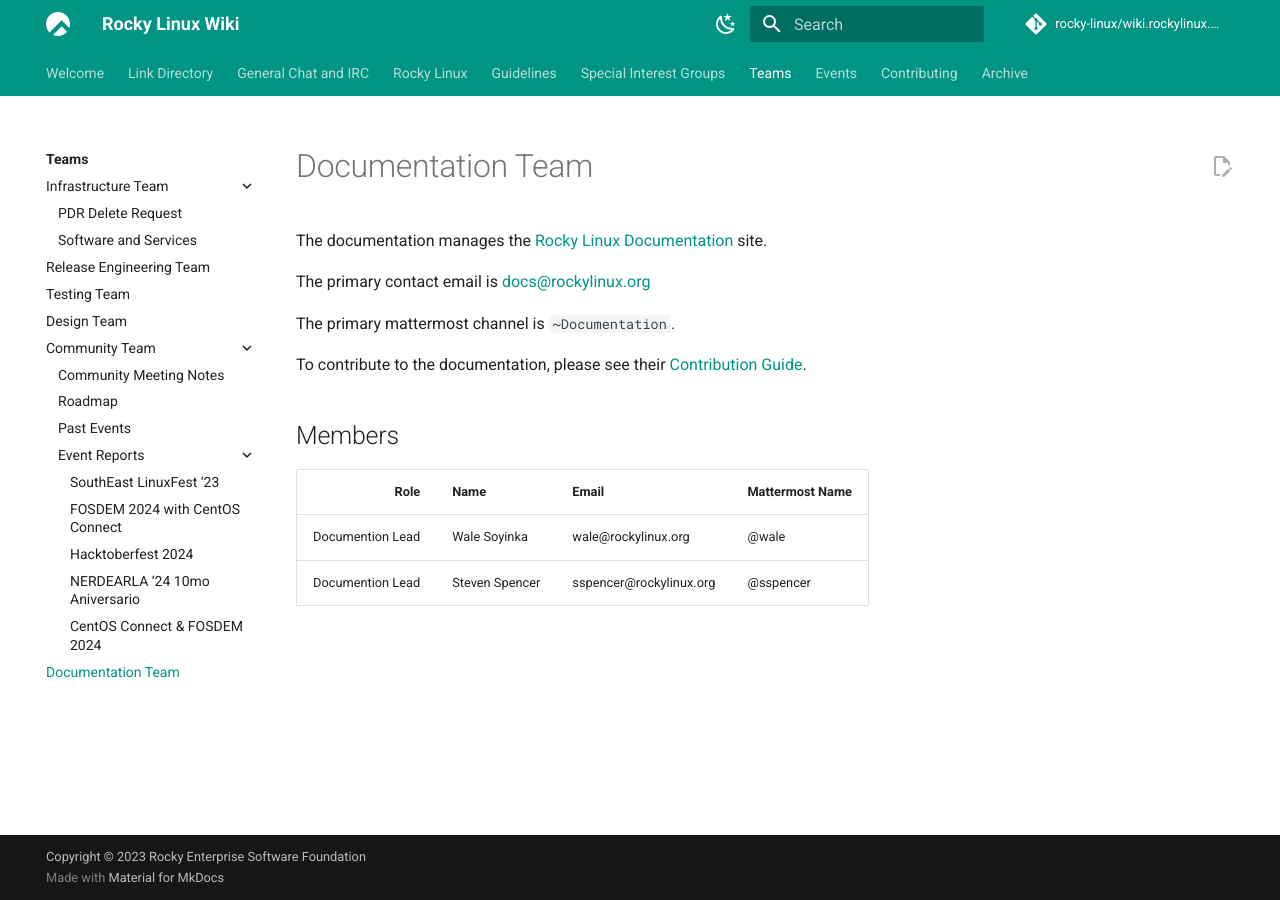
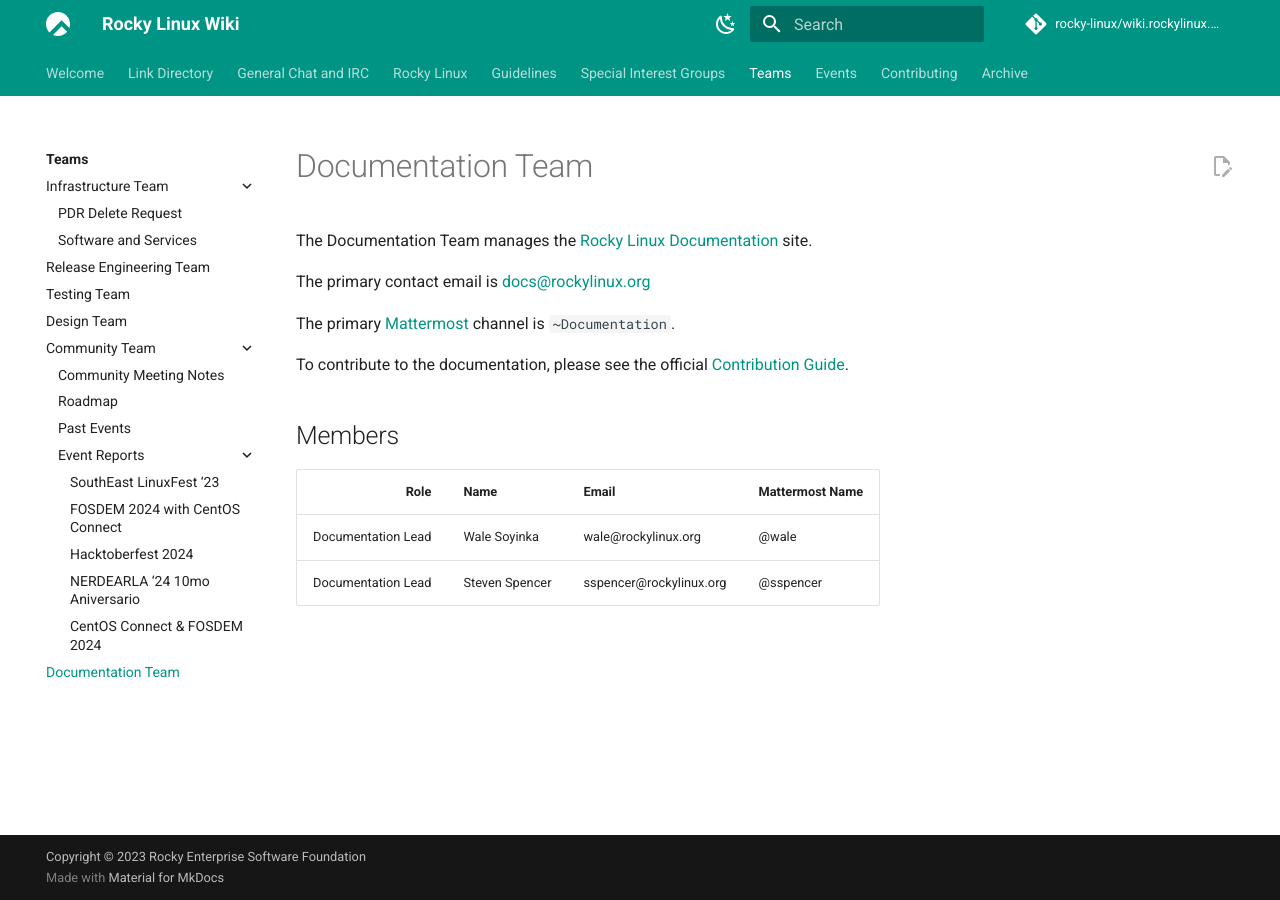
Before and after one commit to rocky-linux/wiki.rockylinux.org, an MkDocs documentation site: the page built from docs/team/documentation/index.md, in a window 1280 px wide. Built offline with MkDocs 1.6.1 and Material for MkDocs 9.7.7, drawn with Linux system fonts in a browser that asks for light colours; comment, search, counter and statistics services are not loaded.

Commit message:
Update index.md
clarify some minor errors, add a link

```diff
--- a/docs/team/documentation/index.md
+++ b/docs/team/documentation/index.md
@@ -2,17 +2,17 @@
 title: Documentation Team
 ---
 
-The documentation manages the [Rocky Linux Documentation](https://docs.rockylinux.org) site.
+The Documentation Team manages the [Rocky Linux Documentation](https://docs.rockylinux.org) site.
 
 The primary contact email is [docs@rockylinux.org](mailto:docs@rockylinux.org)
 
-The primary mattermost channel is `~Documentation`.
+The primary [Mattermost](https://chat.rockylinux.org/) channel is `~Documentation`.
 
-To contribute to the documentation, please see their [Contribution Guide](https://github.com/rocky-linux/documentation/blob/main/README.md).
+To contribute to the documentation, please see the official [Contribution Guide](https://github.com/rocky-linux/documentation/blob/main/README.md).
 
 ## Members
 
 |                                Role 	| Name                          	| Email               		| Mattermost Name |
 |------------------------------------:	|-------------------------------	|---------------------		|---			|
-| Documention Lead                      | Wale Soyinka                    | wale@rockylinux.org     | @wale             |
-| Documention Lead                      | Steven Spencer                  | sspencer@rockylinux.org | @sspencer         |
+| Documentation Lead                      | Wale Soyinka                    | wale@rockylinux.org     | @wale             |
+| Documentation Lead                      | Steven Spencer                  | sspencer@rockylinux.org | @sspencer         |
```
